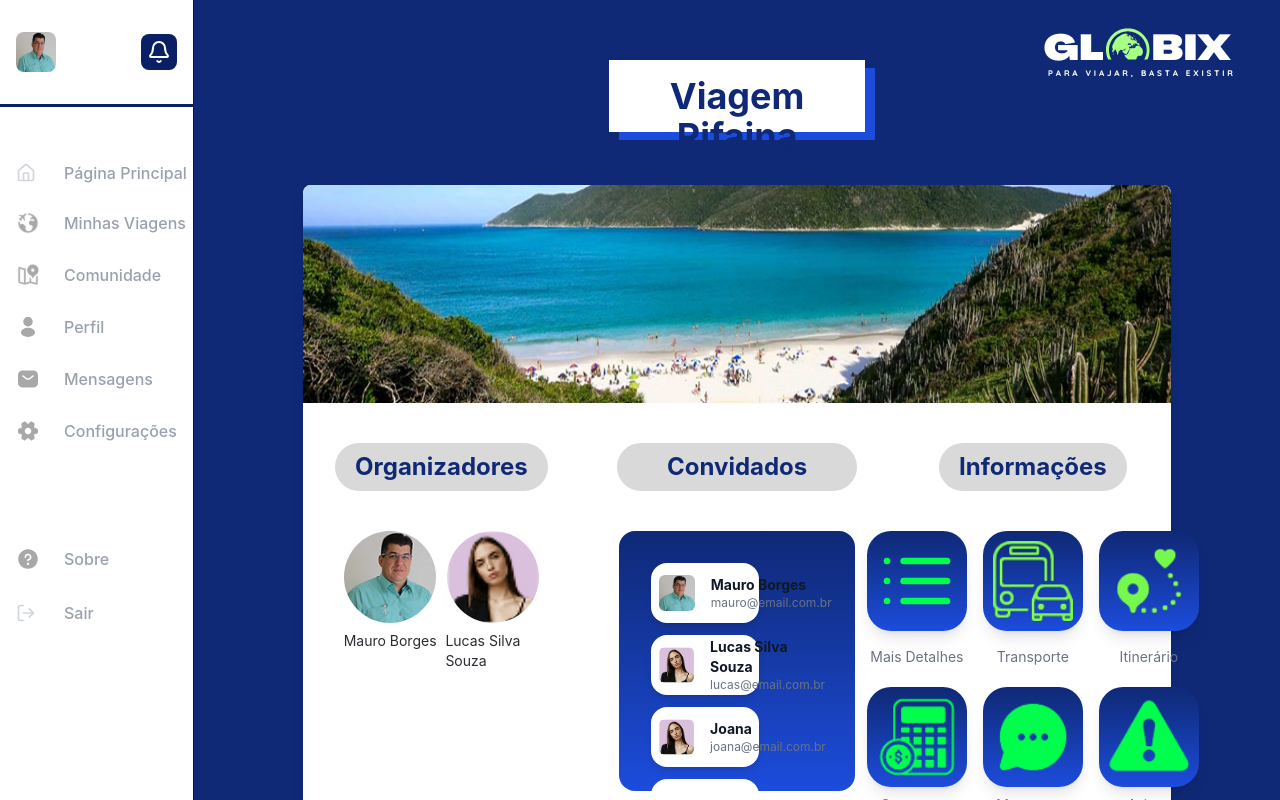
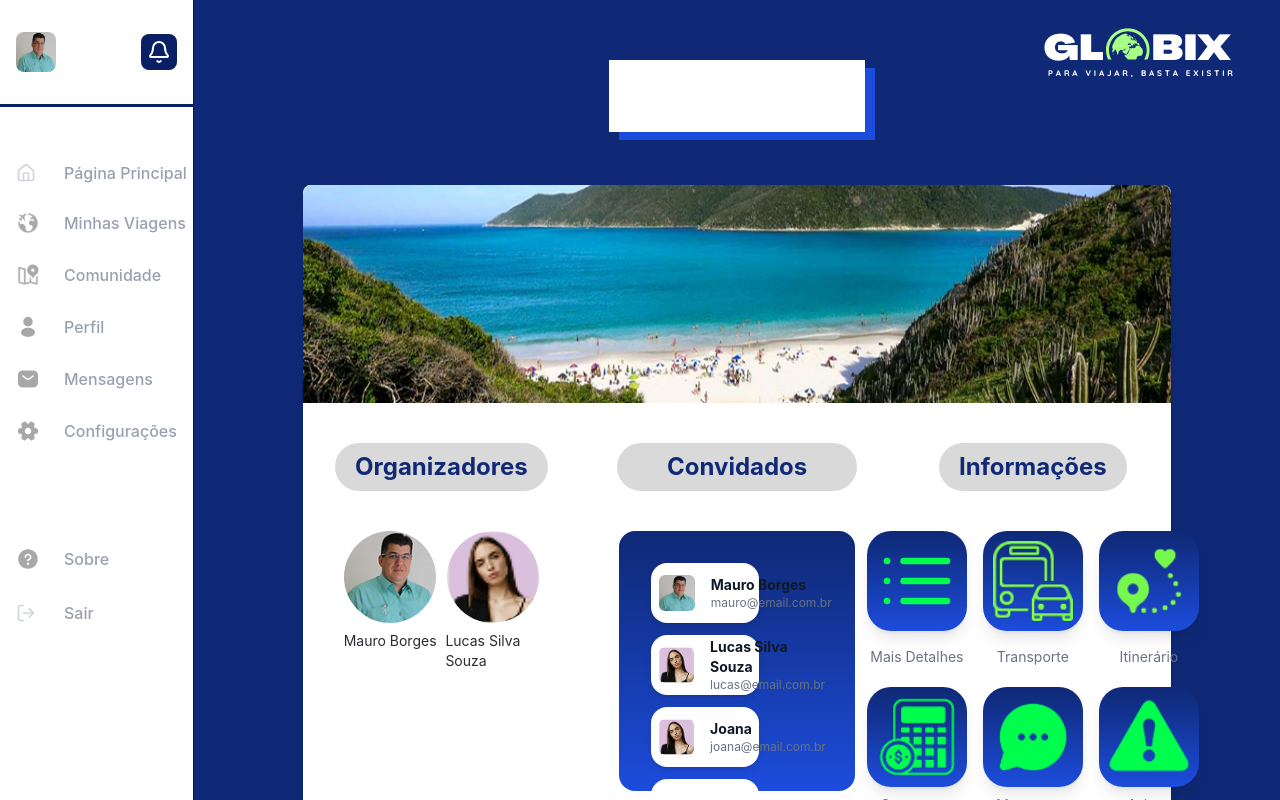
Before and after one commit to florgust/frontend-globix, a Next.js app: page /trip in a window 1280 px wide. Shown: the top 800 px of the page. Built offline with nearby package versions, Linux system fonts and the light colour scheme.

Commit message:
SCRUM-135: Buscando nome da viagem pelo banco

```diff
--- a/src/app/trip/page.tsx
+++ b/src/app/trip/page.tsx
@@ -6,8 +6,9 @@ import { IconButton } from '@/components/ui/button';
 import { ModalItinerary } from '@/components/ui/modals/ModalItinerary';
 import ModalMoreDetails from '@/components/ui/modals/ModalMoreDetails';
 import ModalTransport from '@/components/ui/modals/ModalTransport';
+import { Trip } from '@/types/trip';
 import { List } from 'lucide-react';
-import { useState } from 'react';
+import { useEffect, useState } from 'react';
 
 export default function DetailsPage() {
 
@@ -15,6 +16,16 @@ export default function DetailsPage() {
     const [isTransportModalOpen, setIsTransportModalOpen] = useState(false);
     const [isItineraryOpen, setIsItineraryModalOpen] = useState(false);
 
+    const [trip, setTrip] = useState<Trip | null>(null);
+
+    useEffect(() => {
+        if (typeof window !== "undefined") {
+            const storedTrip = localStorage.getItem("selectedTrip");
+            if (storedTrip) {
+                setTrip(JSON.parse(storedTrip));
+            }
+        }
+    }, []);
     const closeAllModals = () => {
         setIsTransportModalOpen(false);
         setIsMoreDetailsModalOpen(false);
@@ -22,15 +33,6 @@ export default function DetailsPage() {
     };
 
     const detalhesViagem = {
-        viagem: {
-            id_viagem: 1,
-            nome: "Viagem Rifaina",
-            criador_id: 1,
-            descricao: "Uma viagem incrível para Rifaina, cheia de aventuras e diversão.",
-            data_inicio: "2025-06-01",
-            data_fim: "2025-06-07",
-            imagem_capa: "/images-home_page/carousel/rifaina-capa.png"
-        },
         usuario_viagem: [
             {
                 id_usuario: 1,
@@ -344,7 +346,7 @@ export default function DetailsPage() {
                 <div className="absolute top-17 ml-5 items-center justify-center w-1/5 h-18 p-4 bg-[#1C4CDC]" />
 
                 <div className="absolute top-15 items-center justify-center w-1/5 h-18 p-4 bg-white">
-                    <h1 className="text-4xl font-bold text-center text-[#0F2976]">{detalhesViagem.viagem.nome}</h1>
+                    <h1 className="text-4xl font-bold text-center text-[#0F2976]">{trip?.nome}</h1>
                 </div>
 
                 {/* div branca */}
--- a/src/components/ui/TripCard.tsx
+++ b/src/components/ui/TripCard.tsx
@@ -1,12 +1,24 @@
 import Image from "next/image";
 import Tag from "@/components/ui/Tag";
 import { Trip } from "@/types/trip";
+import { useRouter } from "next/navigation";
 
 interface TripCardProps {
   trip: Trip;
 }
 
-const TripCard = ({ trip }: TripCardProps) => (
+const TripCard = ({ trip }: TripCardProps) => {
+  const url = trip.papel === "organizador" ? "/travels" : "/trip";
+  const router = useRouter();
+
+  const handleDetailsClick = () => {
+    if (typeof window !== "undefined") {
+      localStorage.setItem("selectedTrip", JSON.stringify(trip));
+    }
+    router.push(url);
+  };
+
+  return (
     <div className="bg-white rounded-xl shadow-md overflow-hidden w-full max-w-xs">
       <div className="relative">
         <Image
@@ -21,7 +33,6 @@ const TripCard = ({ trip }: TripCardProps) => (
         </div>
       </div>
       <div className="p-4 space-y-1 text-sm">
-      {/* Nome da viagem */}
         <div className="flex justify-center">
           <h3 className="text-2xl text-center font-semibold truncate">
             <span className="truncate">{trip.nome}</span>
@@ -31,11 +42,15 @@ const TripCard = ({ trip }: TripCardProps) => (
         <p><strong>Organizador:</strong> {trip.organizador}</p>
         <p><strong>Transporte:</strong> {trip.transporte}</p>
         <p><strong>Duração:</strong> {trip.dataInicio} até {trip.dataFim}</p>
-      <button className="bg-[#102976] text-white px-3 py-1 rounded-xl mt-2 text-sm hover:bg-[#0a1f5f] cursor-pointer">
+        <button
+          className="bg-[#102976] text-white px-3 py-1 rounded-xl mt-2 text-sm hover:bg-[#0a1f5f] cursor-pointer"
+          onClick={handleDetailsClick}
+        >
           Mais detalhes
         </button>
       </div>
     </div>
   );
+};
 
 export default TripCard;
--- a/src/components/ui/modals/ModalEditTrip.tsx
+++ b/src/components/ui/modals/ModalEditTrip.tsx
@@ -11,10 +11,10 @@ const ModalEditTrip: React.FC<ModalEditTripProps> = ({ isOpen, onClose }) => {
     const [selectedOption, setSelectedOption] = useState<string | null>(null);
 
     const options = [
-        { label: "Viagem", icon: "/images-travel/Icons/IconBlueTrip.png", value: "viagem", link: "/editar_viagem" },
-        { label: "Transporte", icon: "/images-travel/Icons/IconBlueTransport.png", value: "transporte", link: "/editar_transporte" },
+        { label: "Viagem", icon: "/images-travel/Icons/IconBlueTrip.png", value: "viagem", link: "/create_trip_edit" },
+        { label: "Transporte", icon: "/images-travel/Icons/IconBlueTransport.png", value: "transporte", link: "/trip_transport_edit" },
         { label: "Itinerários", icon: "/images-travel/Icons/IconBlueItinerary.png", value: "itinerarios", link: "/editar_itinerarios" },
-        { label: "Localização", icon: "/images-travel/Icons/IconBlueLocation.png", value: "localizacao", link: "/editar_localizacao" },
+        { label: "Localização", icon: "/images-travel/Icons/IconBlueLocation.png", value: "localizacao", link: "/trip_location_edit" },
         { label: "Orçamento", icon: "/images-travel/Icons/IconBlueBudget.png", value: "orcamento", link: "/editar_orcamento" },
         { label: "Usuários", icon: "/images-travel/Icons/IconBlueUsers.png", value: "usuarios", link: "/editar_usuarios" },
     ];
```
Lines whose indentation alone changed are shown as unchanged.
